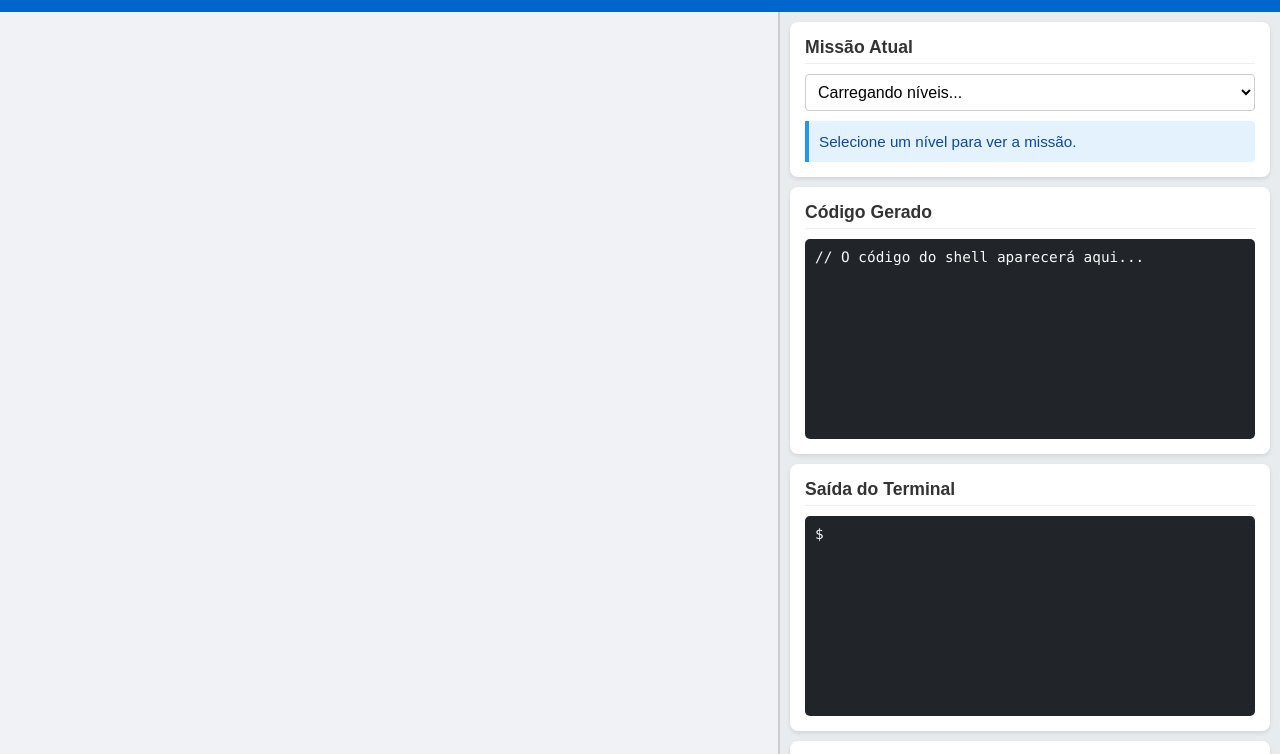
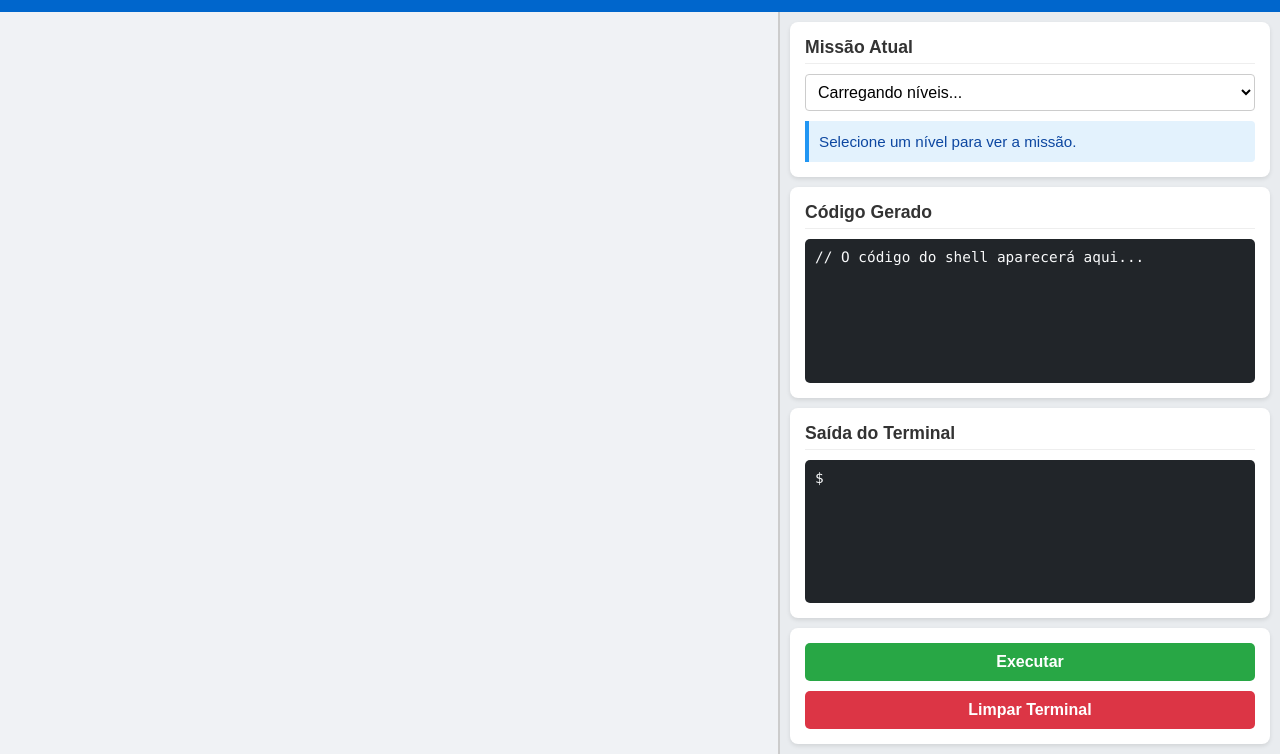
Before and after one commit to Luiz-Filipe26/BlocklyForShell, a website built with Vite: page frontend/index.html in a window 1280 px wide. Shown: the part 46-800 px from the top of the page. Built offline with nearby package versions, Linux system fonts and the light colour scheme; files whose address does not match are found by name.

Commit message:
Implementado CSS que permite componentes da sidebar redimensioanrem dinamicamente de forma a caber corretamente na tela. [build]

```diff
--- a/frontend/src/main.css
+++ b/frontend/src/main.css
@@ -18,7 +18,7 @@ body {
 }
 
 .main-header {
-    background-color: #0066CC;
+    background-color: #0066cc;
     padding: 15px 20px;
     text-align: center;
     color: white;
@@ -34,12 +34,73 @@ body {
     display: flex;
     flex: 1;
     width: 100%;
+    height: 100%;
+    overflow: hidden;
+    min-height: 0; /* Flexbox funciona com scroll interno */
 }
 
 #blockly-area {
     flex: 1;
     height: 100%;
     border-right: 2px solid #ccc;
+    position: relative; /* Para posicionar o toast/balões */
+}
+
+.sidebar {
+    width: 500px;
+    height: 100%;
+    background-color: #e9ecef;
+    padding: 10px;
+
+    display: flex;
+    flex-direction: column;
+    gap: 10px;
+
+    overflow: hidden; /* O scroll será DENTRO dos painéis, não na sidebar */
+    flex-shrink: 0;
+}
+
+.panel {
+    background-color: #fff;
+    border-radius: 8px;
+    padding: 15px;
+    box-shadow: 0 2px 4px rgba(0, 0, 0, 0.1);
+
+    display: flex;
+    flex-direction: column;
+
+    flex: 0 0 auto;
+}
+
+.panel h2 {
+    font-size: 1.1em;
+    margin-bottom: 10px;
+    color: #333;
+    border-bottom: 1px solid #eee;
+    padding-bottom: 5px;
+    flex-shrink: 0;
+}
+
+.panel:has(pre) {
+    flex: 1;
+    min-height: 0; /* Permite encolher se a tela for pequena */
+}
+
+.sidebar pre {
+    background-color: #212529;
+    color: #f8f9fa;
+    font-family: "SF Mono", "Consolas", "Liberation Mono", Menlo, monospace;
+    padding: 10px;
+    border-radius: 5px;
+
+    white-space: pre-wrap;
+    word-wrap: break-word;
+    font-size: 0.9em;
+
+    /* Ocupa 100% da altura disponível no painel pai */
+    height: 100%;
+    /* Scroll aparece aqui dentro se o texto for longo */
+    overflow-y: auto;
 }
 
 .help-balloon {
@@ -56,78 +117,9 @@ body {
     font-size: 0.9em;
 }
 
-.sidebar {
-    width: 500px;
-    height: 100%;
-    background-color: #e9ecef;
-    padding: 10px;
-    display: flex;
-    flex-direction: column;
-    gap: 10px;
+.level-panel {
+    max-height: 35vh;
     overflow-y: auto;
-    flex-shrink: 0;
-}
-
-.panel {
-    background-color: #fff;
-    border-radius: 8px;
-    padding: 15px;
-    box-shadow: 0 2px 4px rgba(0, 0, 0, 0.1);
-}
-
-.panel h2 {
-    font-size: 1.1em;
-    margin-bottom: 10px;
-    color: #333;
-    border-bottom: 1px solid #eee;
-    padding-bottom: 5px;
-}
-
-pre {
-    background-color: #212529;
-    color: #f8f9fa;
-    font-family: "SF Mono", "Consolas", "Liberation Mono", Menlo, monospace;
-    padding: 10px;
-    border-radius: 5px;
-    white-space: pre-wrap;
-    word-wrap: break-word;
-    height: 25vh;
-    font-size: 0.9em;
-    overflow-y: auto;
-}
-
-#action-buttons {
-    display: flex;
-    gap: 10px;
-}
-
-#action-buttons button {
-    flex: 1;
-    padding: 10px;
-    font-size: 1em;
-    font-weight: 600;
-    border: none;
-    border-radius: 5px;
-    cursor: pointer;
-    transition: background-color 0.2s ease;
-}
-
-#run-btn {
-    background-color: #28a745;
-    color: white;
-}
-
-#run-btn:hover {
-    background-color: #218838;
-}
-
-#clear-btn {
-    background-color: #dc3545;
-    color: white;
-}
-
-#clear-btn:hover {
-    background-color: #c82333;
 }
 
 #level-select {
@@ -149,3 +141,36 @@ pre {
     line-height: 1.4;
     border-radius: 0 4px 4px 0;
 }
+
+#action-buttons {
+    display: flex;
+    gap: 10px;
+    margin-top: auto;
+}
+
+#action-buttons button {
+    flex: 1;
+    padding: 10px;
+    font-size: 1em;
+    font-weight: 600;
+    border: none;
+    border-radius: 5px;
+    cursor: pointer;
+    transition: background-color 0.2s ease;
+}
+
+#run-btn {
+    background-color: #28a745;
+    color: white;
+}
+#run-btn:hover {
+    background-color: #218838;
+}
+
+#clear-btn {
+    background-color: #dc3545;
+    color: white;
+}
+#clear-btn:hover {
+    background-color: #c82333;
+}
```
